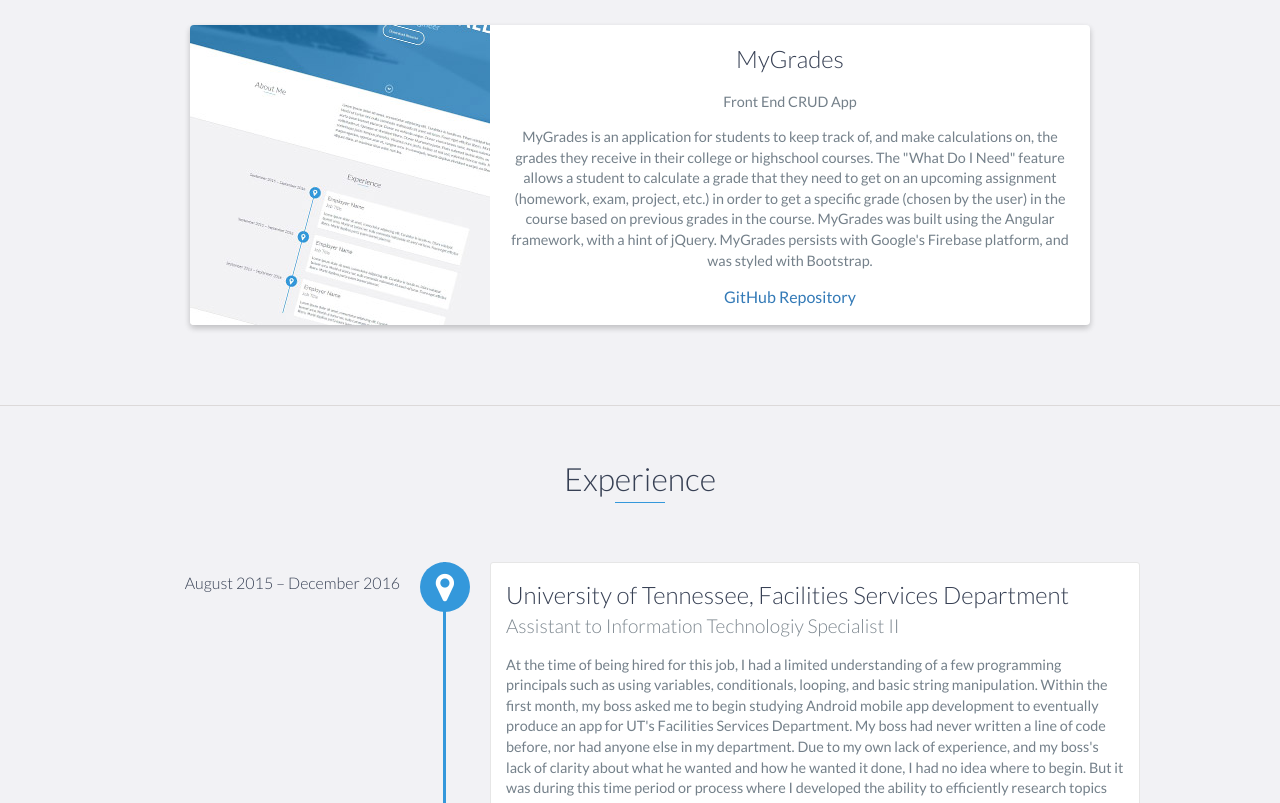
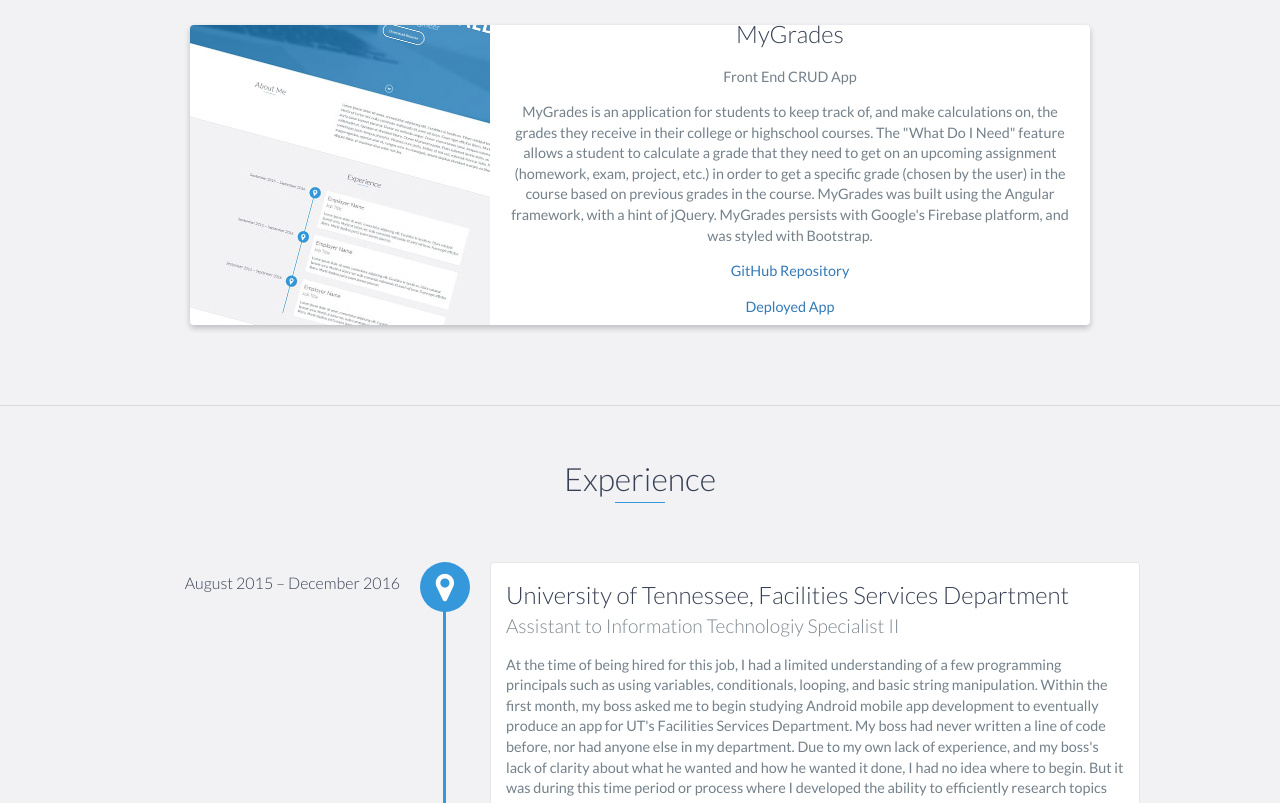
Before and after one commit to willsims14/willsims14.github.io, a plain HTML site: page index.html in a window 1280 px wide. Shown: the part 1277-2080 px from the top of the page. Drawn offline with nearby package versions, Linux system fonts and the light colour scheme.

Commit message:
Added deployed app to MyGrades project section

```diff
--- a/index.html
+++ b/index.html
@@ -97,7 +97,8 @@
                         <p>Front End CRUD App</p>
                         <p>
                             MyGrades is an application for students to keep track of, and make calculations on, the grades they receive in their college or highschool courses. The "What Do I Need" feature allows a student to calculate a grade that they need to get on an upcoming assignment (homework, exam, project, etc.) in order to get a specific grade (chosen by the user) in the course based on previous grades in the course. MyGrades was built using the Angular framework, with a hint of jQuery. MyGrades persists with Google's Firebase platform, and was styled with Bootstrap.</p>
-                        <a href="https://github.com/willsims14/My-Grades">GitHub Repository</a>
+                        <p><a href="https://github.com/willsims14/My-Grades">GitHub Repository</a></p>
+                        <p><a href="http://will-sims.com/My-Grades/">Deployed App</a></p>
                     </div>
                     <!-- End .project-info -->
                 </div>
```
